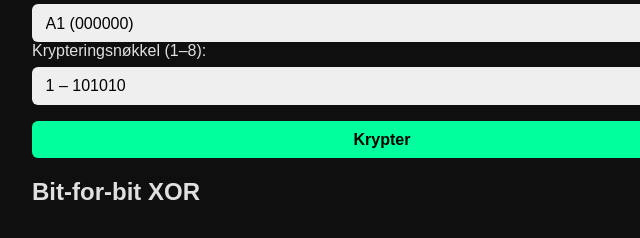
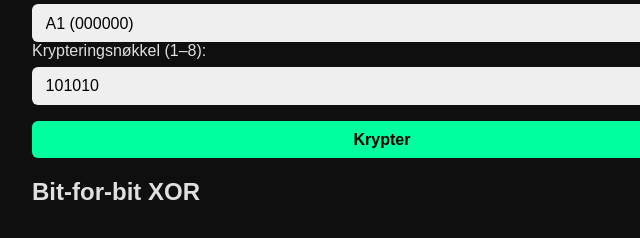
Before and after one commit to alexmella-tech/index.html, a plain HTML site: page index.html in a window 1280 px wide. Shown: the part 182-420 px from the top of the page, 258-898 px from the left. Drawn offline with Linux system fonts and the light colour scheme.

Commit message:
index.html

```diff
--- a/index.html
+++ b/index.html
@@ -62,14 +62,14 @@
 
 <label>Krypteringsnøkkel (1–8):</label>
 <select id="keySelect">
-    <option value="101010">1 – 101010</option> <!-- Nøkkelnummer 000, desimal 1 -->
-    <option value="011001">2 – 011001</option> <!-- Nøkkelnummer 001, desimal 2 -->
-    <option value="110100">3 – 110100</option> <!-- Nøkkelnummer 010, desimal 3 -->
-    <option value="000111">4 – 000111</option> <!-- Nøkkelnummer 011, desimal 4 -->
-    <option value="111000">5 – 111000</option> <!-- Nøkkelnummer 100, desimal 5 -->
-    <option value="010101">6 – 010101</option> <!-- Nøkkelnummer 101, desimal 6 -->
-    <option value="100110">7 – 100110</option> <!-- Nøkkelnummer 110, desimal 7 -->
-    <option value="001011">8 – 001011</option> <!-- Nøkkelnummer 111, desimal 8 -->
+    <option value="101010">101010</option> <!-- Nøkkelnummer 000, desimal 1 -->
+    <option value="011001">011001</option> <!-- Nøkkelnummer 001, desimal 2 -->
+    <option value="110100">110100</option> <!-- Nøkkelnummer 010, desimal 3 -->
+    <option value="000111">000111</option> <!-- Nøkkelnummer 011, desimal 4 -->
+    <option value="111000">111000</option> <!-- Nøkkelnummer 100, desimal 5 -->
+    <option value="010101">010101</option> <!-- Nøkkelnummer 101, desimal 6 -->
+    <option value="100110">100110</option> <!-- Nøkkelnummer 110, desimal 7 -->
+    <option value="001011">001011</option> <!-- Nøkkelnummer 111, desimal 8 -->
 </select>
 
 <button onclick="runXor()">Krypter</button>
```
